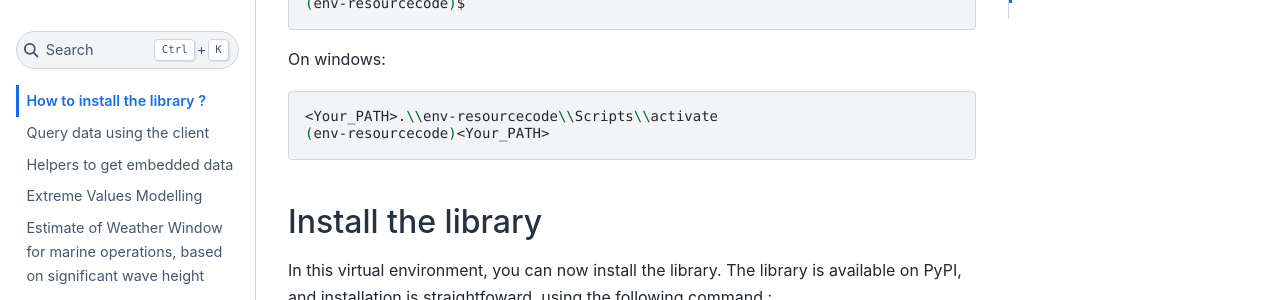
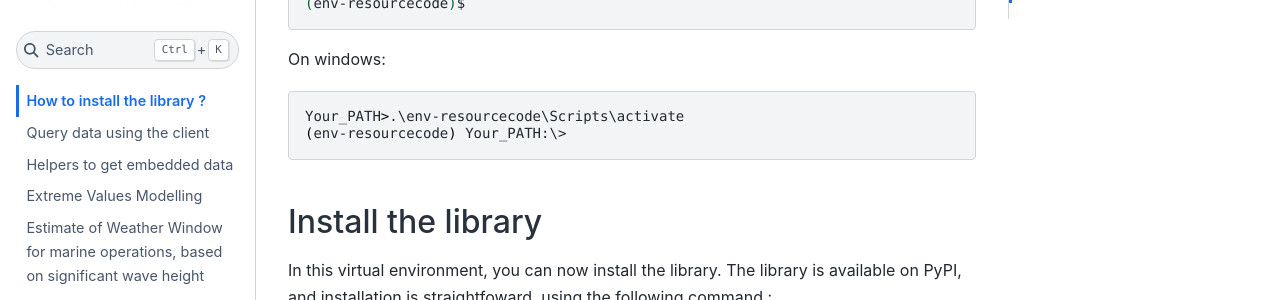
Before and after one commit to Resourcecode-project/py-resourcecode, a Sphinx documentation site: the page built from doc/doc_installation.rst, in a window 1280 px wide and 900 px high, scrolled down 322 px. Shown: the part 152-452 px from the top of the window. Built offline with Sphinx 7.4.7 and the Sphinx Book theme 1.1.4, drawn with Linux system fonts in a browser that asks for light colours; some of the changed lines change nothing that is shown.

Commit message:
Update doc_installation.rst

```diff
--- a/doc/doc_installation.rst
+++ b/doc/doc_installation.rst
@@ -23,10 +23,10 @@ On Unix-based OS:
 
 On windows:
 
-.. code-block:: shell
+.. code-block:: batch
 
-   <Your_PATH>.\\env-resourcecode\\Scripts\\activate
-   (env-resourcecode)<Your_PATH>
+   Your_PATH>.\env-resourcecode\Scripts\activate
+   (env-resourcecode) Your_PATH:\>
 
 Install the library
 -------------------
```
